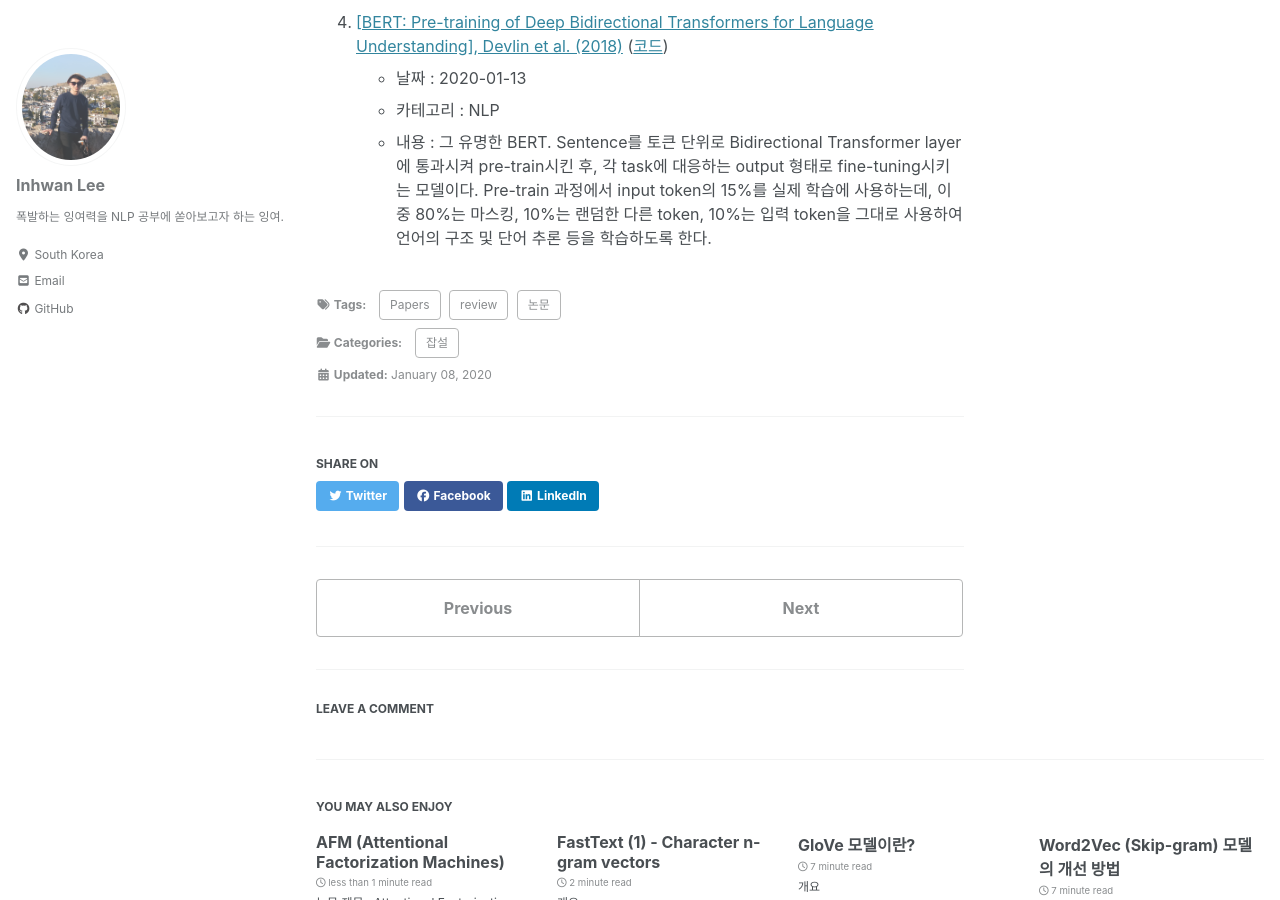
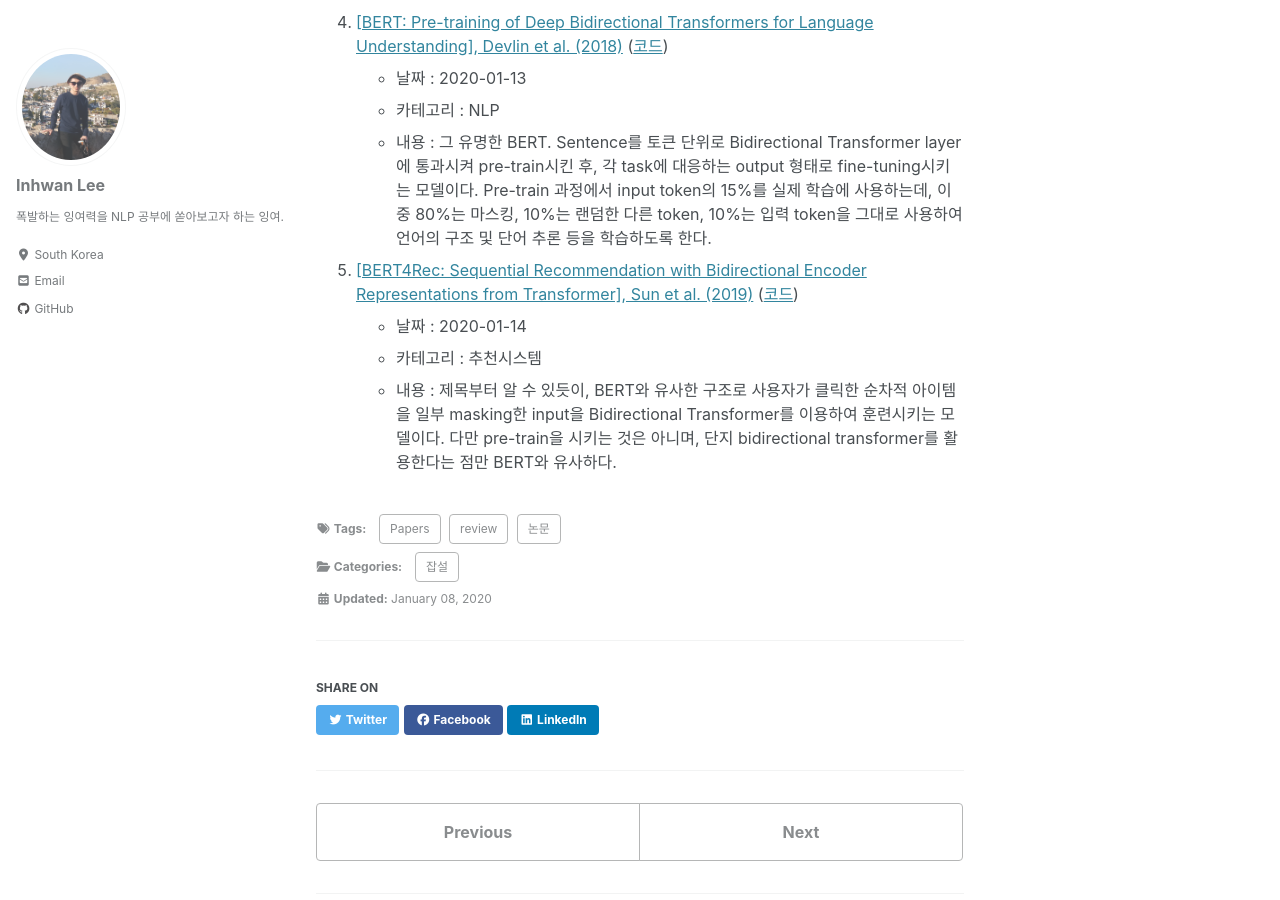
Before and after one commit to lih0905/lih0905.github.io, a Jekyll site: the page built from _posts/2020-01-07-2020년_Paper_List.md, in a window 1280 px wide and 900 px high, scrolled down 885 px. Built offline with Jekyll 4.4.1, drawn with Linux system fonts in a browser that asks for light colours; cached includes are drawn as plain includes; nearby versions of some CDN libraries; comment, search, counter and statistics services are not loaded.

Commit message:
list update

```diff
--- a/_posts/2020-01-07-2020년_Paper_List.md
+++ b/_posts/2020-01-07-2020년_Paper_List.md
@@ -36,3 +36,9 @@ use_math: true
     - 날짜 : 2020-01-13
     - 카테고리 : NLP
     - 내용 : 그 유명한 BERT. Sentence를 토큰 단위로 Bidirectional Transformer layer에 통과시켜 pre-train시킨 후, 각 task에 대응하는 output 형태로 fine-tuning시키는 모델이다. Pre-train 과정에서 input token의 15%를 실제 학습에 사용하는데, 이중 80%는 마스킹, 10%는 랜덤한 다른 token, 10%는 입력 token을 그대로 사용하여 언어의 구조 및 단어 추론 등을 학습하도록 한다.
+    <br>
+
+1. [[BERT4Rec: Sequential Recommendation with Bidirectional Encoder Representations from Transformer], Sun et al. (2019)](https://arxiv.org/abs/1904.06690) ([코드](https://github.com/FeiSun/BERT4Rec))
+    - 날짜 : 2020-01-14
+    - 카테고리 : 추천시스템
+    - 내용 : 제목부터 알 수 있듯이, BERT와 유사한 구조로 사용자가 클릭한 순차적 아이템을 일부 masking한 input을 Bidirectional Transformer를 이용하여 훈련시키는 모델이다. 다만 pre-train을 시키는 것은 아니며, 단지 bidirectional transformer를 활용한다는 점만 BERT와 유사하다.
```
